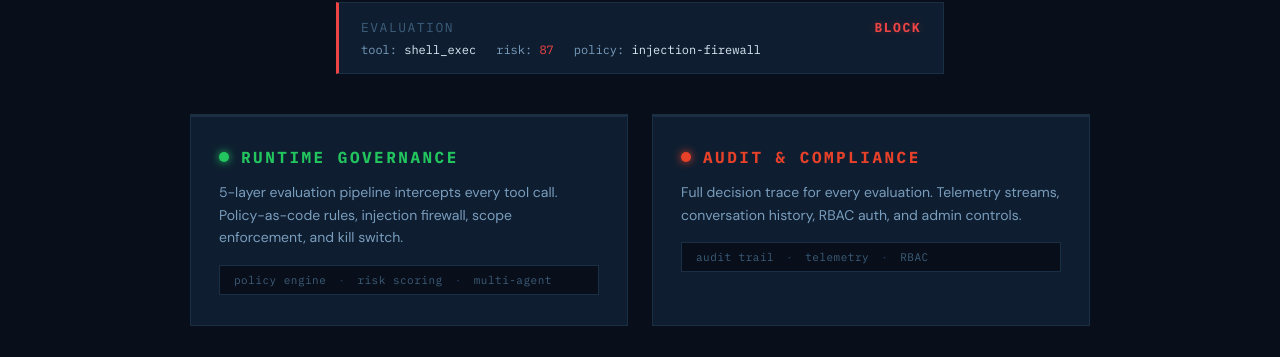
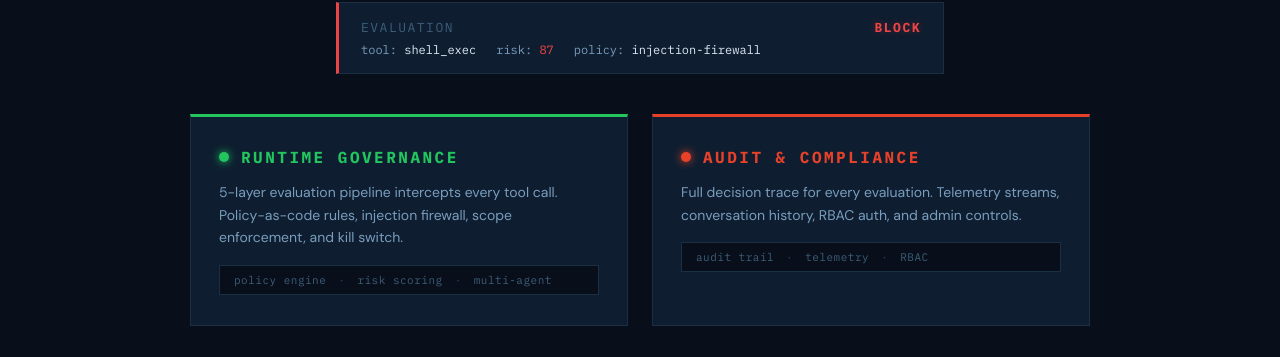
Before and after one commit to othnielObasi/openclaw-runtime-governor, a Next.js app in the folder dashboard/: page / in a window 1280 px wide. Shown: the part 503-860 px from the top of the page. Built offline with nearby package versions, Linux system fonts and the light colour scheme; no server answers.

Commit message:
ui: make capability cards fully static, remove hover effects

```diff
--- a/dashboard/app/page.tsx
+++ b/dashboard/app/page.tsx
@@ -168,7 +168,6 @@ function SimulatedDecision() {
 }
 
 function LandingPage() {
-  const [hovered, setHovered] = useState<string | null>(null);
   const [mounted, setMounted] = useState(false);
   const [showAuthPopup, setShowAuthPopup] = useState(false);
   useEffect(() => { setTimeout(() => setMounted(true), 50); }, []);
@@ -296,14 +295,11 @@ function LandingPage() {
         <div
           style={{
             flex: 1, minWidth: 300, maxWidth: 420,
-            background: hovered === "gov" ? C.bg2 : C.bg1,
-            border: `1px solid ${hovered === "gov" ? C.green : C.line}`,
-            borderTop: `3px solid ${hovered === "gov" ? C.green : C.line}`,
+            background: C.bg1,
+            border: `1px solid ${C.line}`,
+            borderTop: `3px solid ${C.green}`,
             padding: "30px 28px",
-            transition: "all 0.25s ease",
           }}
-          onMouseEnter={() => setHovered("gov")}
-          onMouseLeave={() => setHovered(null)}
         >
           <div style={{ display: "flex", alignItems: "center", gap: 12, marginBottom: 14 }}>
             <div style={{
@@ -339,14 +335,11 @@ function LandingPage() {
         <div
           style={{
             flex: 1, minWidth: 300, maxWidth: 420,
-            background: hovered === "audit" ? C.bg2 : C.bg1,
-            border: `1px solid ${hovered === "audit" ? C.accent : C.line}`,
-            borderTop: `3px solid ${hovered === "audit" ? C.accent : C.line}`,
+            background: C.bg1,
+            border: `1px solid ${C.line}`,
+            borderTop: `3px solid ${C.accent}`,
             padding: "30px 28px",
-            transition: "all 0.25s ease",
           }}
-          onMouseEnter={() => setHovered("audit")}
-          onMouseLeave={() => setHovered(null)}
         >
           <div style={{ display: "flex", alignItems: "center", gap: 12, marginBottom: 14 }}>
             <div style={{
```
